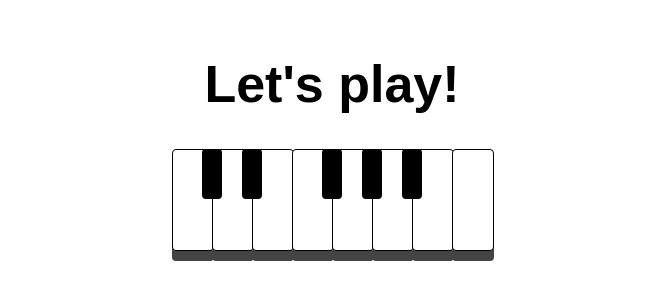
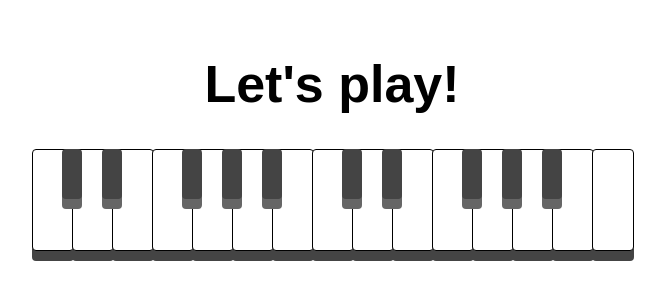
Before and after one commit to daimessdn/symphatizer, a React (Create React App) app: page / in a window 1280 px wide. Shown: the part 266-566 px from the top of the page, without its empty margins (308-973 px from the left). Built offline with nearby package versions, Linux system fonts and the light colour scheme; a web font is replaced by a local one.

Commit message:
resolved indentation and re-arranged keyboard as new componenets

```diff
--- a/src/App.js
+++ b/src/App.js
@@ -1,46 +1,16 @@
 import React from "react";
-import * as Tone from "tone";
+
+import Keyboards from "./components/keyboards/Keyboards";
 
 import './App.css';
-import './keynote.css';
 
 function App() {
-  const notes = [
-    {key: "C4", tuts: "white", left: "0px"},
-    {key: "C#4", tuts: "black", left: "30px"},
-    {key: "D4", tuts: "white", left: "40px"},
-    {key: "D#4", tuts: "black", left: "70px"},
-    {key: "E4", tuts: "white", left: "80px"},
-    {key: "F4", tuts: "white", left: "120px"},
-    {key: "F#4", tuts: "black", left: "150px"},
-    {key: "G4", tuts: "white", left: "160px"},
-    {key: "G#4", tuts: "black", left: "190px"},
-    {key: "A4", tuts: "white", left: "200px"},
-    {key: "A#4", tuts: "black", left: "230px"},
-    {key: "B4", tuts: "white", left: "240px"},
-    {key: "C5", tuts: "white", left: "280px"},
-  ];
-
-  const synth = new Tone.Synth().toDestination();
-
   return (
     <div className="App">
       <header className="App-header">
         <h1>Let's play!</h1>
 
-        <div className="keyboard">
-          {notes.map((note, index) => {
-            return (
-              <div
-                   key={index}
-                   className={`${note.tuts}-note`}
-                   style={{ left: note.left }}
-                   onClick={() => {synth.triggerAttackRelease(note.key, "8n")}}>
-              </div>
-            )
-          })}
-        </div>
-
+        <Keyboards />
       </header>
     </div>
   );
--- /dev/null
+++ b/src/components/keyboards/Keyboards.js
@@ -0,0 +1,26 @@
+import React from "react";
+import * as Tone from "tone";
+
+import notes from "./notes";
+import "./notes.css";
+
+function Keyboards({ key, tuts, left }) {
+  let instrument = new Tone.Synth().toDestination();
+
+  return (
+    <div className="keyboard">
+      {notes.map((note, index) => {
+        return (
+          <div
+             key={index}
+             className={`${note.tuts}-note`}
+             style={{ left: note.left }}
+             onClick={() => {instrument.triggerAttackRelease(note.key, "8n")}}>
+          </div>
+        )
+      })}
+    </div>
+  )
+}
+
+export default Keyboards;
--- /dev/null
+++ b/src/components/keyboards/notes.css
@@ -0,0 +1,51 @@
+.keyboard {
+  position: relative;
+  width: 600px;
+  height: 100px;
+}
+
+.keyboard * {
+  cursor: pointer;
+}
+
+.black-note {
+  width: 20px;
+  height: 50px;
+  position: absolute;
+  top: 0;
+  z-index: 100;
+  background-color: #444;
+  border-radius: 4px;
+
+  box-shadow: 0 10px 0 0 #666;
+  transition: all .3s ease;
+}
+
+.white-note {
+  width: 40px;
+  height: 100%;
+  position: absolute;
+  border: 1px solid #000;
+  top: 0;
+  background-color: #fff;
+  border-radius: 4px;
+
+  box-shadow: 0 10px 0 0 #444;
+  transition: all .3s ease;
+}
+
+.white-note:active {
+  width: 40px;
+  top: 10px;
+  height: calc(100%);
+
+  box-shadow: none;
+}
+
+.black-note:active {
+  top: 10px;
+  width: 20px;
+  height: 50px;
+
+  box-shadow: none;
+}
--- /dev/null
+++ b/src/components/keyboards/notes.js
@@ -0,0 +1,29 @@
+const notes = [
+    {key: "C4", tuts: "white", left: "0px"},
+    {key: "C#4", tuts: "black", left: "30px"},
+    {key: "D4", tuts: "white", left: "40px"},
+    {key: "D#4", tuts: "black", left: "70px"},
+    {key: "E4", tuts: "white", left: "80px"},
+    {key: "F4", tuts: "white", left: "120px"},
+    {key: "F#4", tuts: "black", left: "150px"},
+    {key: "G4", tuts: "white", left: "160px"},
+    {key: "G#4", tuts: "black", left: "190px"},
+    {key: "A4", tuts: "white", left: "200px"},
+    {key: "A#4", tuts: "black", left: "230px"},
+    {key: "B4", tuts: "white", left: "240px"},
+    {key: "C5", tuts: "white", left: "280px"},
+    {key: "C#5", tuts: "black", left: "310px"},
+    {key: "D5", tuts: "white", left: "320px"},
+    {key: "D#5", tuts: "black", left: "350px"},
+    {key: "E5", tuts: "white", left: "360px"},
+    {key: "F5", tuts: "white", left: "400px"},
+    {key: "F#5", tuts: "black", left: "430px"},
+    {key: "G5", tuts: "white", left: "440px"},
+    {key: "G#5", tuts: "black", left: "470px"},
+    {key: "A5", tuts: "white", left: "480px"},
+    {key: "A#5", tuts: "black", left: "510px"},
+    {key: "B5", tuts: "white", left: "520px"},
+    {key: "C6", tuts: "white", left: "560px"},
+];
+
+export default notes;
--- a/src/keynote.css
+++ /dev/null
@@ -1,44 +0,0 @@
-.keyboard {
-	position: relative;
-	width: 320px;
-	height: 100px;
-}
-
-.keyboard * {
-	cursor: pointer;
-}
-
-.black-note {
-	width: 20px;
-	height: 50px;
-	position: absolute;
-	top: 0;
-	z-index: 100;
-	background-color: #000;
-	border-radius: 4px;
-}
-
-.white-note {
-	width: 40px;
-	height: 100%;
-	position: absolute;
-	border: 1px solid #000;
-	top: 0;
-	background-color: #fff;
-	border-radius: 4px;
-
-	box-shadow: 0 10px 0 0 #444;
-	transition: all .3s ease;
-}
-
-.white-note:active {
-	width: 40px;
-	height: calc(10px + 100%);
-	position: absolute;
-	border: 1px solid #000;
-	top: 0;
-	background-color: #fff;
-	border-radius: 4px;
-
-	box-shadow: none;
-}
```
